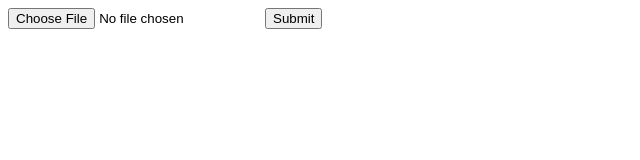
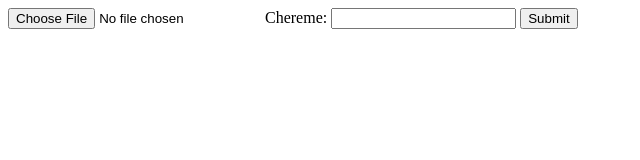
Before and after one commit to neilnagpaul/hands-to-words, a website with bundled scripts: page public/index.html in a window 1280 px wide. Shown: the whole page, without its empty margins (0-640 px from the left). Built offline with nearby package versions, Linux system fonts and the light colour scheme.

Commit message:
Use postgres

```diff
--- a/package.json
+++ b/package.json
@@ -10,5 +10,8 @@
   "keywords": [],
   "author": "",
   "license": "ISC",
-  "description": ""
+  "description": "",
+  "dependencies": {
+    "@vercel/postgres": "^0.10.0"
+  }
 }
--- a/public/index.html
+++ b/public/index.html
@@ -8,5 +8,9 @@
 
 <form action="/api/" method="get">
     <input type="file" name="file" accept="image/*">
+    <label>
+        Chereme:
+        <input type="text" name="chereme">
+    </label>
     <button type="submit">Submit</button>
 </form>
```
Also changed, not shown: api/index.js (+4 -3 lines), 2 other files.
